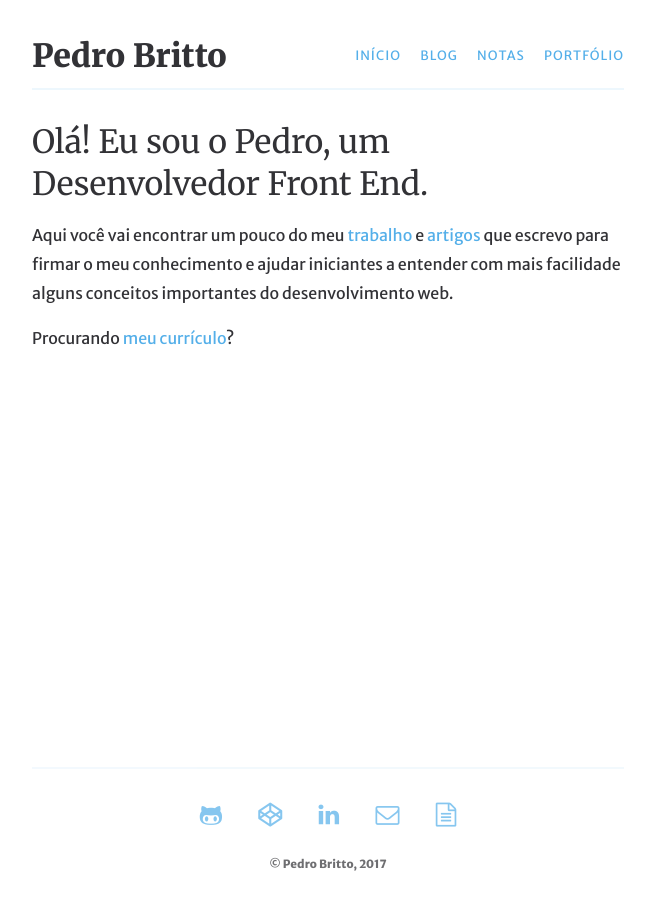
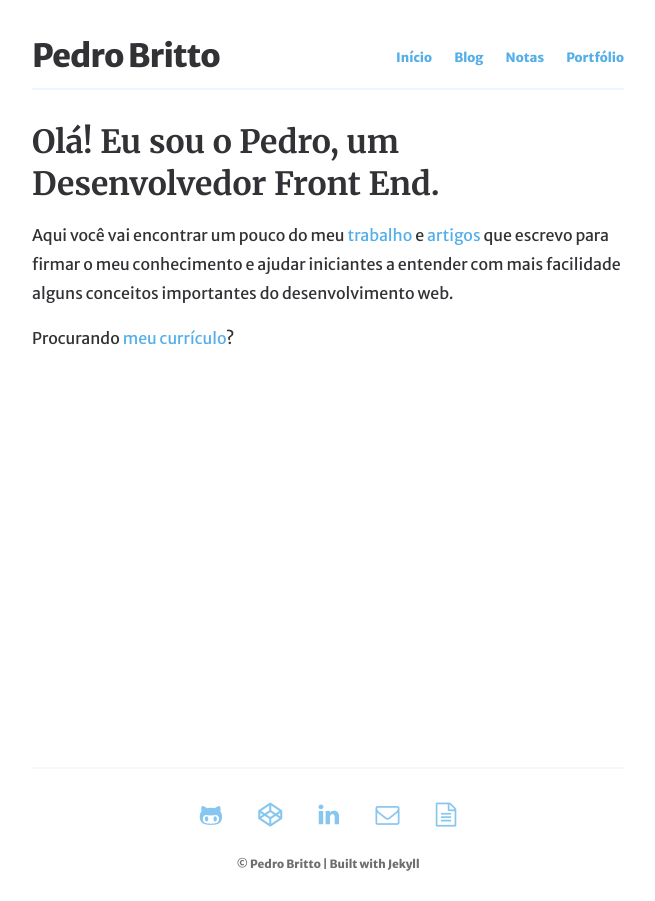
Before and after one commit to pedrobritto/pedrobritto.github.io, a Jekyll site: the page built from _pages/home.md, in a window 1280 px wide. Shown: the whole page, without its empty margins (312-967 px from the left). Built offline with Jekyll 4.4.1, drawn with Linux system fonts in a browser that asks for light colours.

Commit message:
tweaks main-header

```diff
--- a/_includes/footer.html
+++ b/_includes/footer.html
@@ -20,7 +20,7 @@
       </div>
 
       <div class="legal">
-        <small>&copy; Pedro Britto, 2017</small>
+        <small>&copy; Pedro Britto | Built with Jekyll</small>
       </div>
 
     </footer>
@@ -40,4 +40,3 @@
 
   </body>
 </html>
-<!-- Built with Jekyll -->
--- a/_includes/head.html
+++ b/_includes/head.html
@@ -50,7 +50,7 @@
 
     <!-- OG -->
     <meta property="og:title" content="{{ page.title }}">
-    <meta property="og:description" content="{{ page.excerpt }}">
+    <meta property="og:description" content="{{ page.description }}">
     <meta property="og:image" content="{{ site.url }}/assets/img/og/pedrobritto.png">
     <meta property="og:url" content="{{ site.url }}{{ page.url }}">
 
--- a/_includes/header.html
+++ b/_includes/header.html
@@ -4,11 +4,9 @@
   </h1>
 
   <nav class="main-nav">
-    <ul>
-      <li class="item"><a href="{{ site.url }}/">Início</a></li>
-      <li class="item"><a href="{{ site.url }}/blog/">Blog</a></li>
-      <li class="item"><a href="{{ site.url }}/notas/">Notas</a></li>
-      <li class="item"><a href="{{ site.url }}/portfolio/">Portfólio</a></li>
-    </ul>
+    <a class="item" href="{{ site.url }}/">Início</a>
+    <a class="item" href="{{ site.url }}/blog/">Blog</a>
+    <a class="item" href="{{ site.url }}/notas/">Notas</a>
+    <a class="item" href="{{ site.url }}/portfolio/">Portfólio</a>
   </nav>
 </header>
--- a/_sass/base/_typography.scss
+++ b/_sass/base/_typography.scss
@@ -8,7 +8,7 @@
 h1, h2, h3, h4, h5, h6 {
   font-style: normal;
   font-family: 'Merriweather', serif;
-  font-weight: normal;
+  font-weight: bold;
   margin: 1rem 0;
   line-height: 1.3;
 }
--- a/_sass/components/_main-header.scss
+++ b/_sass/components/_main-header.scss
@@ -9,57 +9,42 @@
   margin-bottom: 2rem;
   border-bottom: $base-border;
 
+  @media #{$break-header} {
+    flex-direction: row;
+  }
+
   .logo {
-    font-size: 3rem;
+    font-family: 'Merriweather Sans', sans-serif;
+    font-size: 2.5rem;
+    letter-spacing: -1px;
+    line-height: 1;
+
+    @media #{$break-header} {
+      font-size: 2rem;
+    }
+
     .text {
-      font-weight: 900;
+      font-weight: bold;
       color: inherit;
-    }
-    line-height: 1;
-  }
-}
-
-@media #{$break-header} {
-  .main-header {
-    flex-direction: row;
-
-    .logo {
-      font-size: 2rem;
     }
   }
 }
 
-@media (max-width: 370px) {
-  .main-header .logo .text {
-    font-size: 2.5rem;
-  }
-}
+// Navigation -----------------
 
 .main-nav {
   margin: 0 0 1rem;
 
-  ul {
-    display: flex;
-    flex-flow: row wrap;
-    list-style-type: none;
-    padding: 0;
+  @media #{$break-header} {
     margin: 0;
   }
 
   .item {
     font-size: 0.8rem;
-    text-transform: uppercase;
-    letter-spacing: 1px;
+    font-weight: bold;
   }
 
   .item:not(:last-of-type) {
     margin-right: 1.2rem;
-    // list-style: disc;
   }
 }
-
-@media #{$break-header} {
-  .main-nav {
-    margin: 0;
-  }
-}
```
